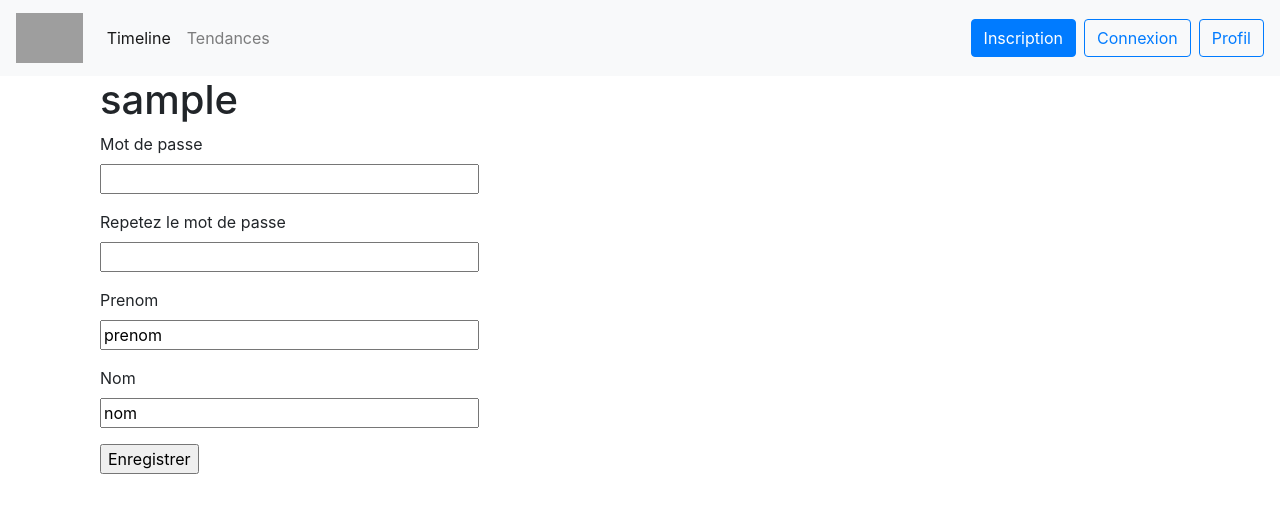
After one commit to Florian-lg/dianorian, a Flask app: page /profile/edit in a window 1280 px wide. The commit adds this page. Shown: the top 513 px of the page. Run offline with Flask 2, Linux system fonts and the light colour scheme; the visitor is signed in with stand-in values (Sample User, id 1); data comes from the database, SQL or seed files in the repository; both versions use the stored data as it was after the commit; some libraries are stand-ins or nearby versions; grey boxes are pictures that could not be loaded.

Commit message:
updated profile

```diff
--- a/app/__init__.py
+++ b/app/__init__.py
@@ -1,5 +1,5 @@
 from flask import Flask
-from config import *
+from .config import Config
 from flask_sqlalchemy import SQLAlchemy
 from flask_migrate import Migrate
 from flask_login import LoginManager
--- a/app/forms.py
+++ b/app/forms.py
@@ -2,6 +2,7 @@ from flask_wtf import FlaskForm
 from wtforms import StringField, PasswordField, BooleanField, SubmitField
 from wtforms.validators import ValidationError, DataRequired, Email, EqualTo
 from app.models import User
+from flask_login import current_user
 
 class AuthForm(FlaskForm):
     username = StringField('Nom d\'utilisateur', validators=[DataRequired()])
@@ -32,3 +33,13 @@ class RegisterForm(FlaskForm):
 class NewTweetForm(FlaskForm):
     message = StringField('Entrez votre tweet', validators=[DataRequired()])
     submit = SubmitField('Tweeter !')
+
+class UpdateProfileForm(FlaskForm):
+    #get user
+    user = current_user
+    password = PasswordField('Mot de passe', validators=[DataRequired()])
+    password2 = PasswordField(
+        'Repetez le mot de passe', validators=[DataRequired(), EqualTo('password')])
+    firstname = StringField('Prenom', validators=[DataRequired()], default = "prenom")
+    lastname = StringField('Nom', validators=[DataRequired()], default = "nom")
+    submit = SubmitField('Enregistrer')
--- a/app/routes.py
+++ b/app/routes.py
@@ -1,7 +1,7 @@
 from flask import render_template, flash, redirect, url_for
 from app import app, db
 from datetime import datetime
-from app.forms import AuthForm, RegisterForm, NewTweetForm
+from app.forms import AuthForm, RegisterForm, NewTweetForm, UpdateProfileForm
 from flask_login import current_user, login_user
 from app.models import User, Tweet
 from sqlalchemy import desc
@@ -44,3 +44,18 @@ def register():
         flash('Feliciations, vous etes enregistre(e) !')
         return redirect(url_for('auth'))
     return render_template('user/forms/register.html', title='Register', form=form)
+
+@app.route('/profile', methods = ['GET', 'POST'])
+def profile():
+    if current_user.is_authenticated:
+        return render_template('user/profile.html', user = current_user)
+    else:
+        return redirect(url_for('home'))
+
+@app.route('/profile/edit', methods = ['GET', 'POST'])
+def editProfile():
+    form = UpdateProfileForm()
+    if current_user.is_authenticated:
+        return render_template('user/editProfile.html', user = current_user, form = form)
+    else:
+        return redirect(url_for('home'))
--- a/app/templates/layout.html
+++ b/app/templates/layout.html
@@ -34,6 +34,9 @@
                 <li class="nav-item ml-2">
                     <a class="btn btn-outline-primary" href="{{ url_for('auth') }}" tabindex="-1" aria-disabled="true">Connexion</a>
                 </li>
+                <li class="nav-item ml-2">
+                    <a class="btn btn-outline-primary" href="{{ url_for('profile') }}" tabindex="-1" aria-disabled="true">Profil</a>
+                </li>
             </ul>
         </div>
     </nav>
--- /dev/null
+++ b/app/templates/user/editProfile.html
@@ -0,0 +1,30 @@
+{% extends "layout.html" %}
+{% block content %}
+<div class="container">
+    <div class="row">
+        <div class="col-sm-12">
+            <h1>{{user.username}}</h1>
+            <form action="" method="post" novalidate>
+                {{ form.hidden_tag() }}
+                <p>
+                    {{ form.password.label }}<br>
+                    {{ form.password(size=32) }}
+                </p>
+                <p>
+                    {{ form.password2.label }}<br>
+                    {{ form.password2(size=32) }}
+                </p>
+                <p>
+                    {{ form.firstname.label }}<br>
+                    {{ form.firstname(size=32) }}
+                </p>
+                <p>
+                    {{ form.lastname.label }}<br>
+                    {{ form.lastname(size=32) }}
+                </p>
+                <p>{{ form.submit() }}</p>
+            </form>
+        </div>
+    </div>
+</div>
+{% endblock %}
```
Also changed, not shown: app/templates/user/profile.html (+6 -11 lines), requirements.txt (added, +17 -0 lines), app/app.db.
